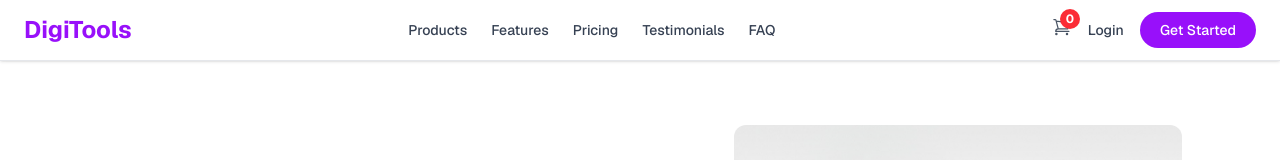
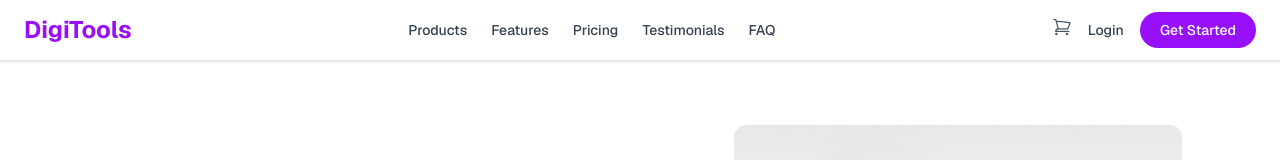
Before and after one commit to Adri-shikhar/digitools-platform, a React (Vite) app: page / in a window 1280 px wide. Shown: the top 160 px of the page. Built offline with nearby package versions, Linux system fonts and the light colour scheme.

Commit message:
made the cart section and and add toastify

```diff
--- a/src/components/Nav.jsx
+++ b/src/components/Nav.jsx
@@ -22,9 +22,6 @@
                             </svg>
                         </button>
 
-                            <span className="absolute -top-2 -right-2 bg-red-500 text-white text-xs font-bold rounded-full w-5 h-5 flex items-center justify-center">
-                                {carts.length}
-                            </span>
 
                     </div>
 
```
